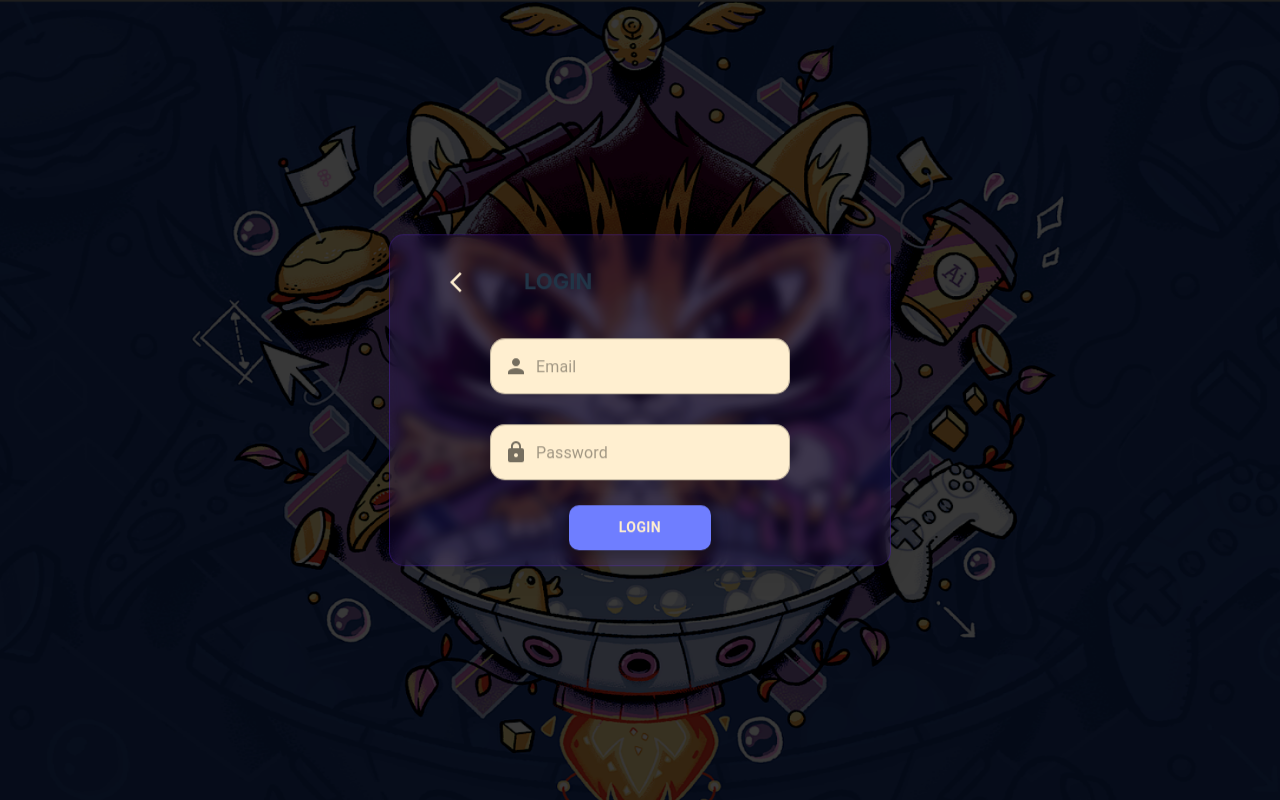
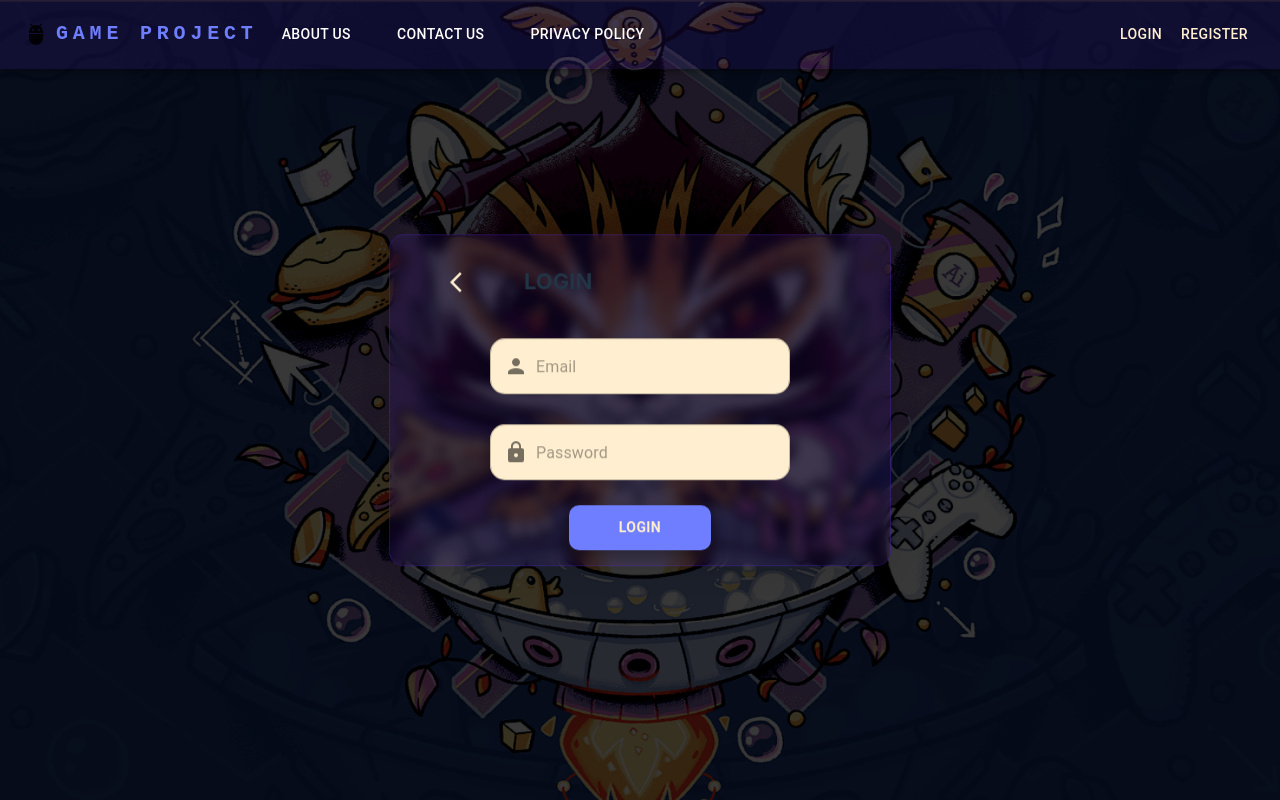
Before and after one commit to damlanurylmaz/game-project, a React (Vite) app: page /login in a window 1280 px wide. Built offline with nearby package versions, Linux system fonts and the light colour scheme.

Commit message:
Add user id to local storage

```diff
--- a/src/Components/Header.jsx
+++ b/src/Components/Header.jsx
@@ -16,7 +16,7 @@ import AdbIcon from '@mui/icons-material/Adb';
 const pages = ['About Us', 'Contact Us', 'Privacy Policy'];
 const settings = ['Profile', 'Logout'];
 
-function Header() {
+function Header({ openLoginPage, openRegisterPage }) {
   const [anchorElNav, setAnchorElNav] = React.useState(null);
   const [anchorElUser, setAnchorElUser] = React.useState(null);
 
@@ -125,6 +125,7 @@ function Header() {
             ))}
           </Box>
 
+          {window.localStorage.getItem('userId') ? (
             <Box sx={{ flexGrow: 0 }}>
               <Tooltip title="Open settings">
                 <IconButton onClick={handleOpenUserMenu} sx={{ p: 0 }}>
@@ -154,6 +155,12 @@ function Header() {
                 ))}
               </Menu>
             </Box>
+          ) : (
+            <div className='button-container'>
+              <Button onClick={openLoginPage}>LOGIN</Button>
+              <Button onClick={openRegisterPage}>REGISTER</Button>
+            </div>
+          )}
         </Toolbar>
       </Container>
     </AppBar>
--- a/src/Pages/Home/Home.jsx
+++ b/src/Pages/Home/Home.jsx
@@ -34,7 +34,7 @@ const Home = () => {
     <HomeWrapper>
       {/* <Background /> */}
       <div className='header'>
-        <Header />
+        <Header openRegisterPage={openRegisterPage} openLoginPage={openLoginPage} />
         {/* <div className='button-container'>
           <Button
             onClick={openLoginPage}
--- a/src/Pages/Login/Login.jsx
+++ b/src/Pages/Login/Login.jsx
@@ -7,6 +7,7 @@ import ArrowBackIosIcon from '@mui/icons-material/ArrowBackIos';
 import { useState } from 'react';
 import axios from 'axios';
 import { Navigate, useNavigate } from 'react-router';
+import Header from '../../Components/Header';
 
 const Login = () => {
     const navigate = useNavigate();
@@ -42,7 +43,8 @@ const Login = () => {
       const loginRequest = await axios.get(`http://localhost:3000/users?email=${loginData.email}&password=${loginData.password}`)
       if (loginRequest.data.length) {
         setOpenSuccess(true);
-        navigate('/game');
+        localStorage.setItem('userId', loginRequest.data[0].id);
+        navigate('/');
       } else {
         setOpenFailed(true);
       }
@@ -65,6 +67,9 @@ const Login = () => {
 
   return (
     <LoginWrapper>
+        <div className='header-container'>
+          <Header />
+        </div>
         <div className='login-container'>
             <div className='header'>
                 <Button
--- a/src/Pages/Login/Login.styled.js
+++ b/src/Pages/Login/Login.styled.js
@@ -1,6 +1,14 @@
 import styled from "@emotion/styled";
 
 export const LoginWrapper = styled.div`
+    .header-container {
+        display: flex;
+        align-items: center;
+        justify-content: flex-end;
+        position: absolute;
+        top: 0;
+        width: 100%;
+    }
     .login-container {
         position: absolute;
         top: 50%;
```
Lines whose indentation alone changed are shown as unchanged.
